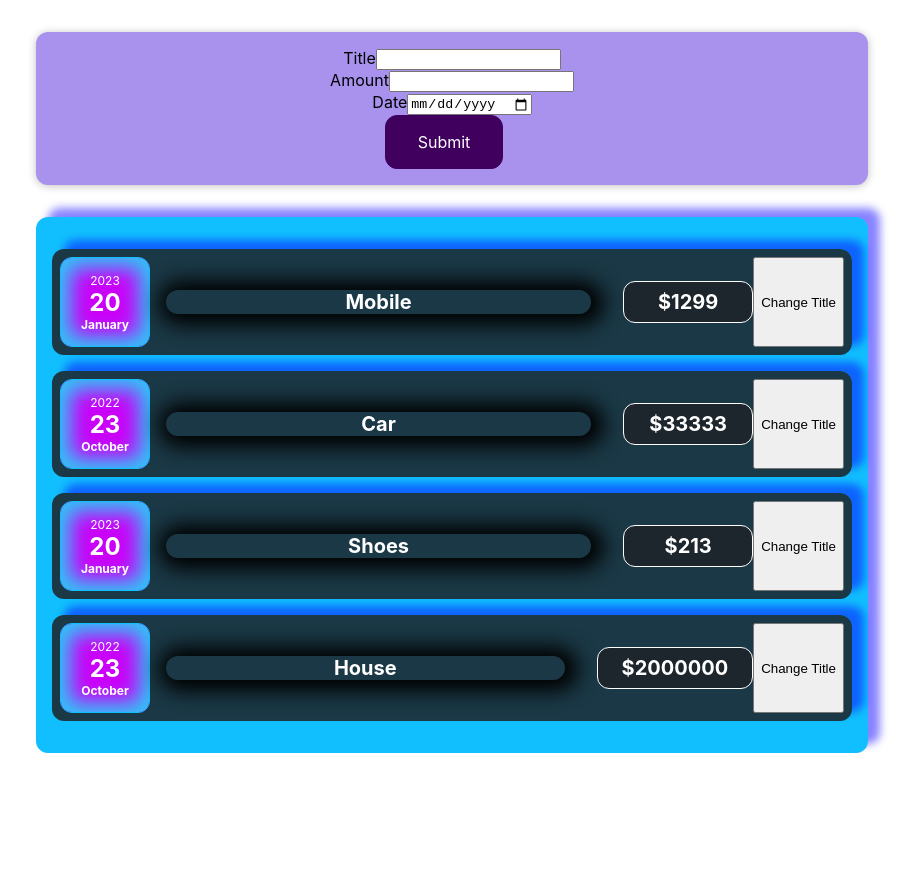
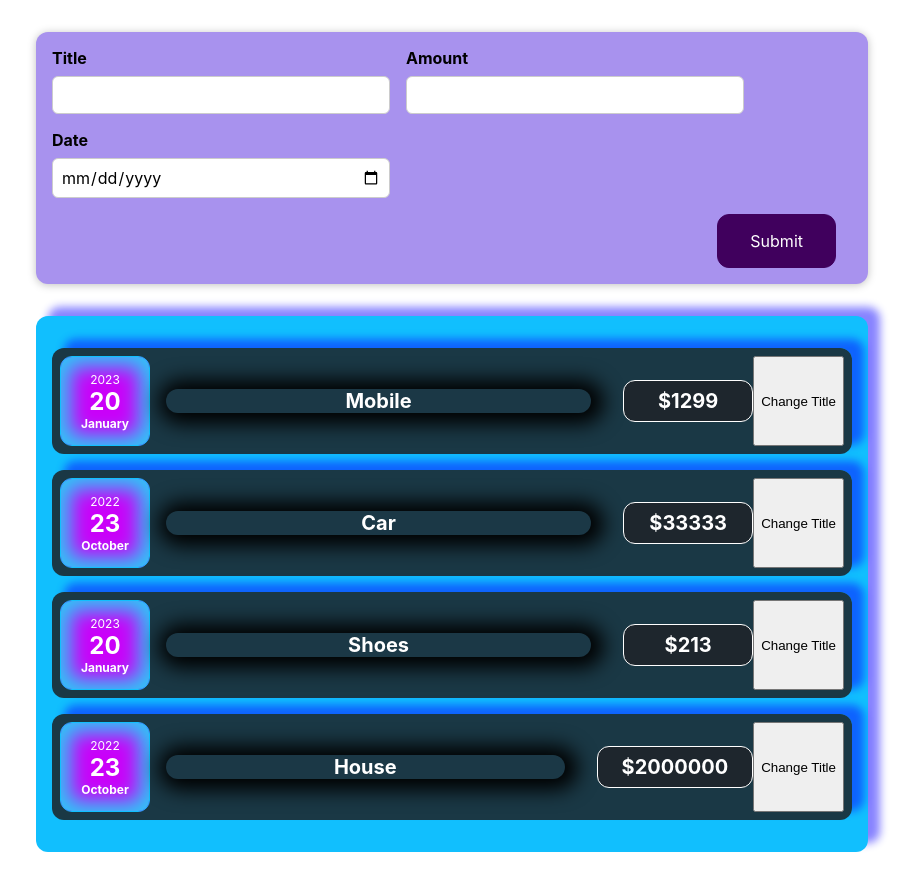
Before and after one commit to CHANDANNICK/expense-tracker, a React (Create React App) app: page / in a window 1280 px wide. Shown: the whole page, without its empty margins (188-1104 px from the left). Before the commit the page ends 800 px from the top, so only its background shows below. Built offline with nearby package versions, Linux system fonts and the light colour scheme.

Commit message:
Creating New Expense Form

```diff
--- a/src/components/NewExpense/ExpenseForm.jsx
+++ b/src/components/NewExpense/ExpenseForm.jsx
@@ -2,24 +2,28 @@ import React from 'react';
 import '../../assets/css/ExpenseForm.css';
 
 const ExpenseForm = () => {
+	const titleChangeHandler = (event) => {
+		console.log(event.target.value);
+	};
+
 	return (
 		<form>
-			<div className='expense-form__controls'>
-				<div className='expense-form__control'>
+			<div className='new-expense__controls'>
+				<div className='new-expense__control'>
 					<label htmlFor='title'>Title</label>
-					<input type='text' />
+					<input type='text' onChange={titleChangeHandler} />
 				</div>
-				<div className='expense-form__control'>
+				<div className='new-expense__control'>
 					<label htmlFor='amount'>Amount</label>
 					<input type='number' />
 				</div>
-				<div className='expense-form__control'>
+				<div className='new-expense__control'>
 					<label htmlFor='date'>Date</label>
 					<input type='date' />
 				</div>
 			</div>
-			<div className='expense-form__actions'>
-				<button type='submit' className='expense-form__action'>
+			<div className='new-expense__actions'>
+				<button type='submit' className='new-expense__action'>
 					Submit
 				</button>
 			</div>
```
Also changed, not shown: src/assets/css/ExpenseForm.css (indentation only), src/assets/css/NewExpense.css (indentation only).
